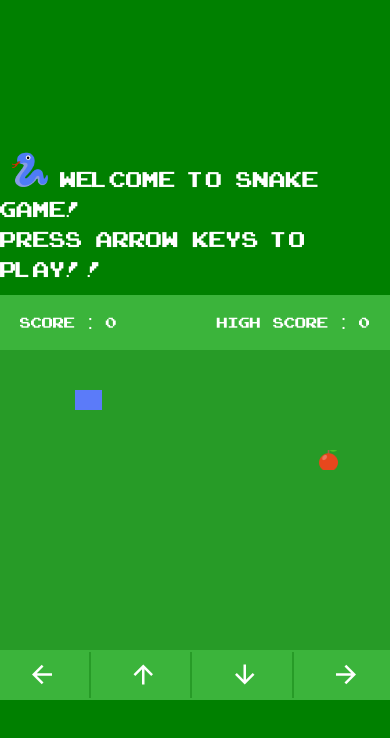
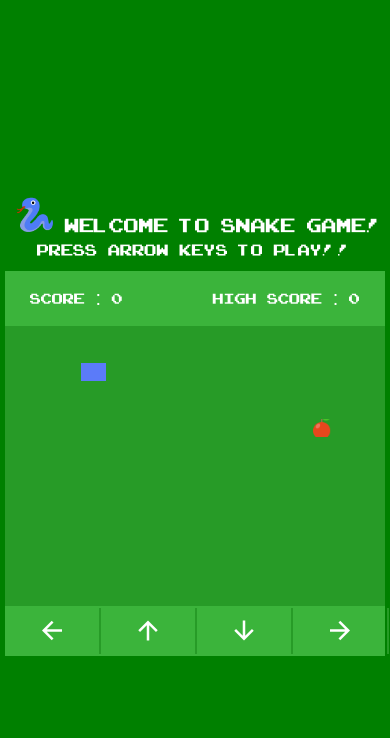
Before and after one commit to Adiijha/Snake-game, a plain HTML site: page index.html in a window 390 px wide. Drawn offline with nearby package versions, Linux system fonts and the light colour scheme.

Commit message:
Add Mobile Buttons and Responsiveness

```diff
--- a/style.css
+++ b/style.css
@@ -103,25 +103,25 @@ html, body {
 
 @media (max-width:760px) {
     #game-board{
-        width:400px;
-        height:400px ;
+        width:380px;
+        height:380px ;
     }
     .board-grid{
-        width: 400px;
-        height: 300px;
+        width: 380px;
+        height: 280px;
     }
     .nav{
         width: 100%;
         height: 55px;
     }
     .main span{
-        font-size: 30px;
+        font-size: 27px;
         color: white;
-        word-spacing: 10px;
+        word-spacing: 8px;
     }
 
-    .text{
-        font-size: 10px;
+    .main .text{
+        font-size: 22px;
     }
 
     .nav span{
```
